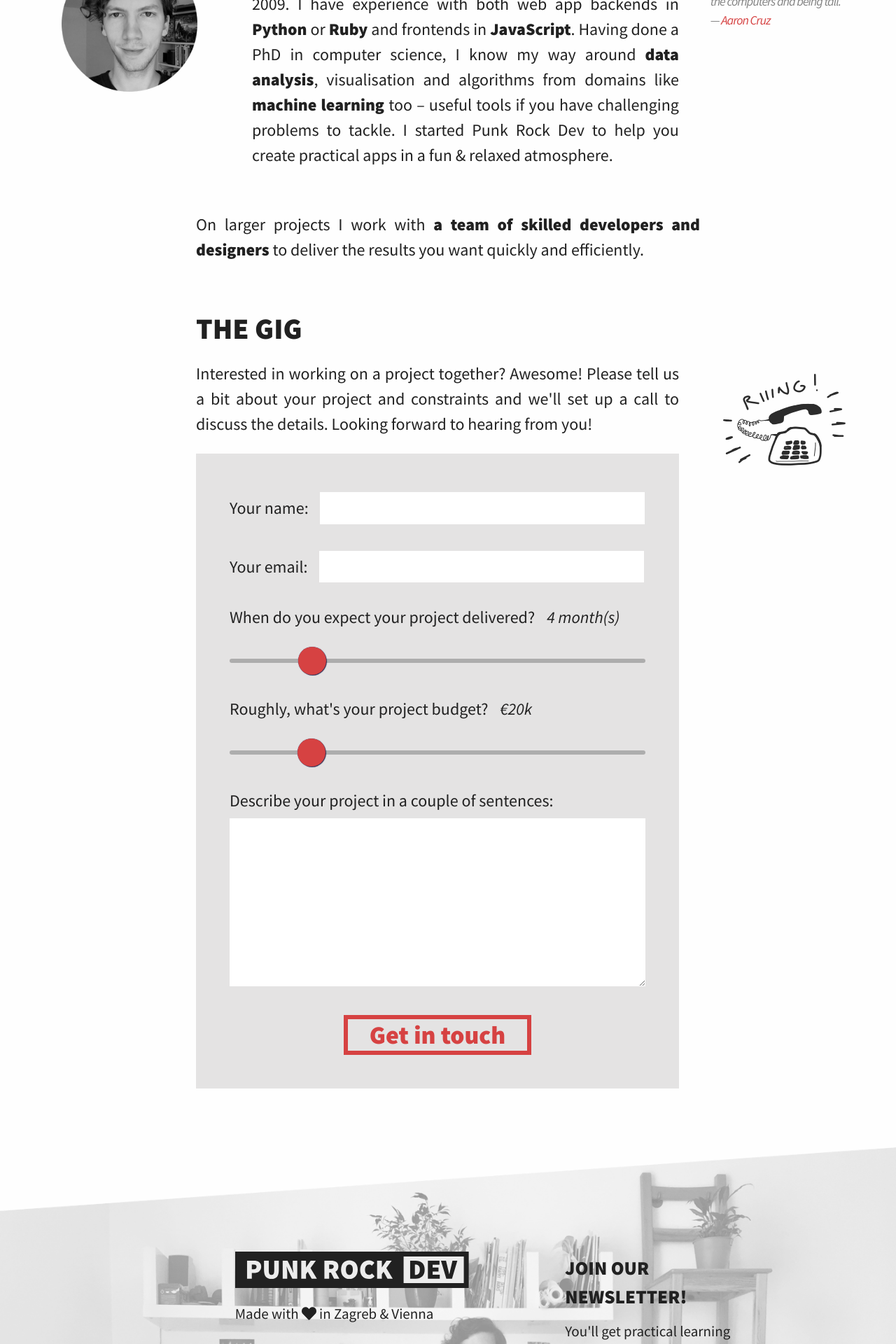
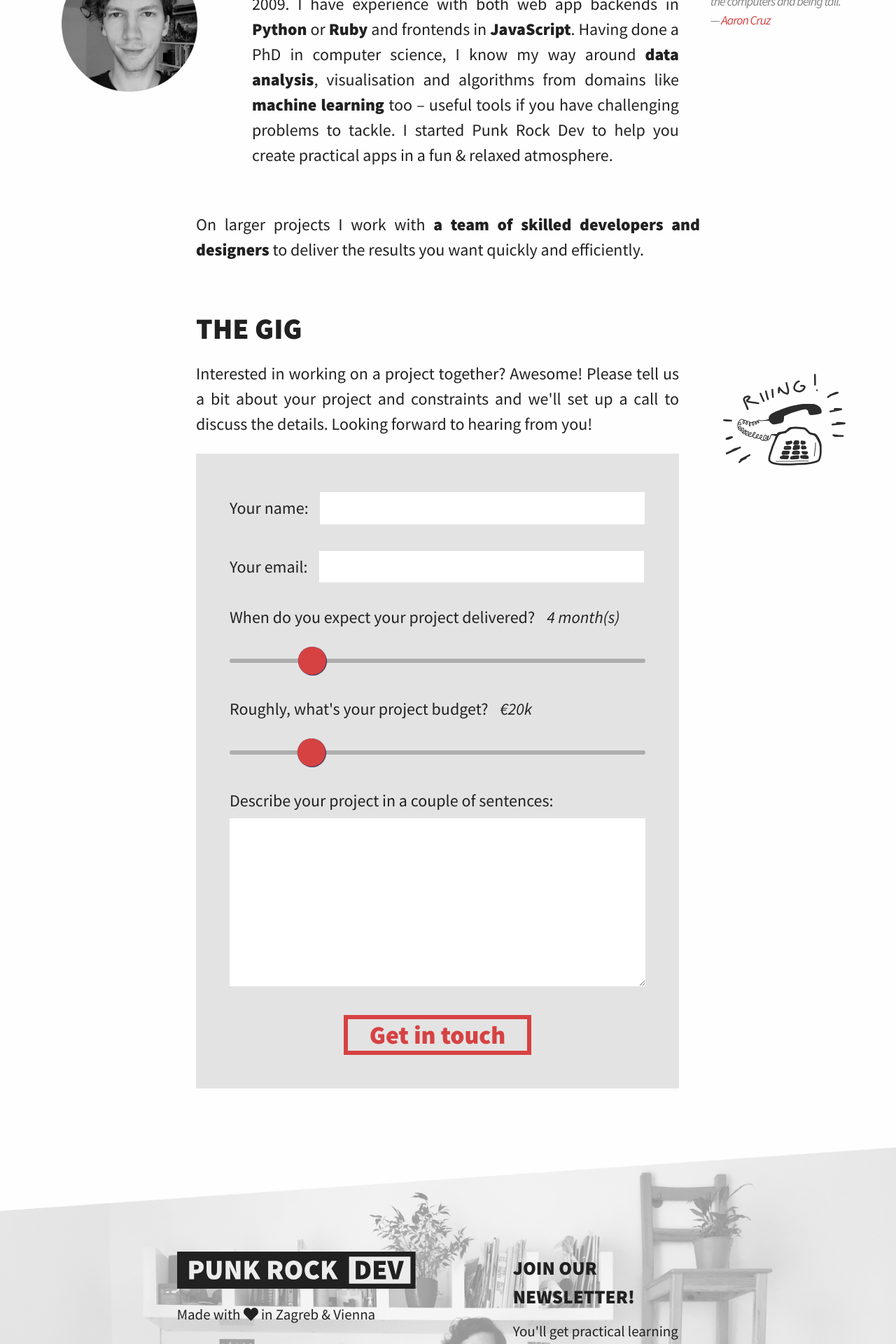
Before and after one commit to punkrockdev/punkrockdev.github.io, a Jekyll site: the page built from index.md, in a window 1280 px wide. Shown: the part 4480-6400 px from the top of the page at 70% size. Built offline with Jekyll 4.4.1, drawn with Linux system fonts in a browser that asks for light colours; nearby versions of some CDN libraries; comment, search, counter and statistics services are not loaded.

Commit message:
fix footer padding

```diff
--- a/_sass/_layout.scss
+++ b/_sass/_layout.scss
@@ -178,7 +178,7 @@
 
 .footer-col-wrapper {
     width: 67%;
-    margin-left: 23.5%;
+    margin-left: 18%;
     #made-with { display: block; }
     @extend %clearfix;
     @include media-query($on-desktop) {
@@ -201,6 +201,7 @@
 
 .footer-col-1 {
     width: 60%;
+    padding-left: 0;
     @include media-query($on-desktop) {
         width: 100%;
     }
```
